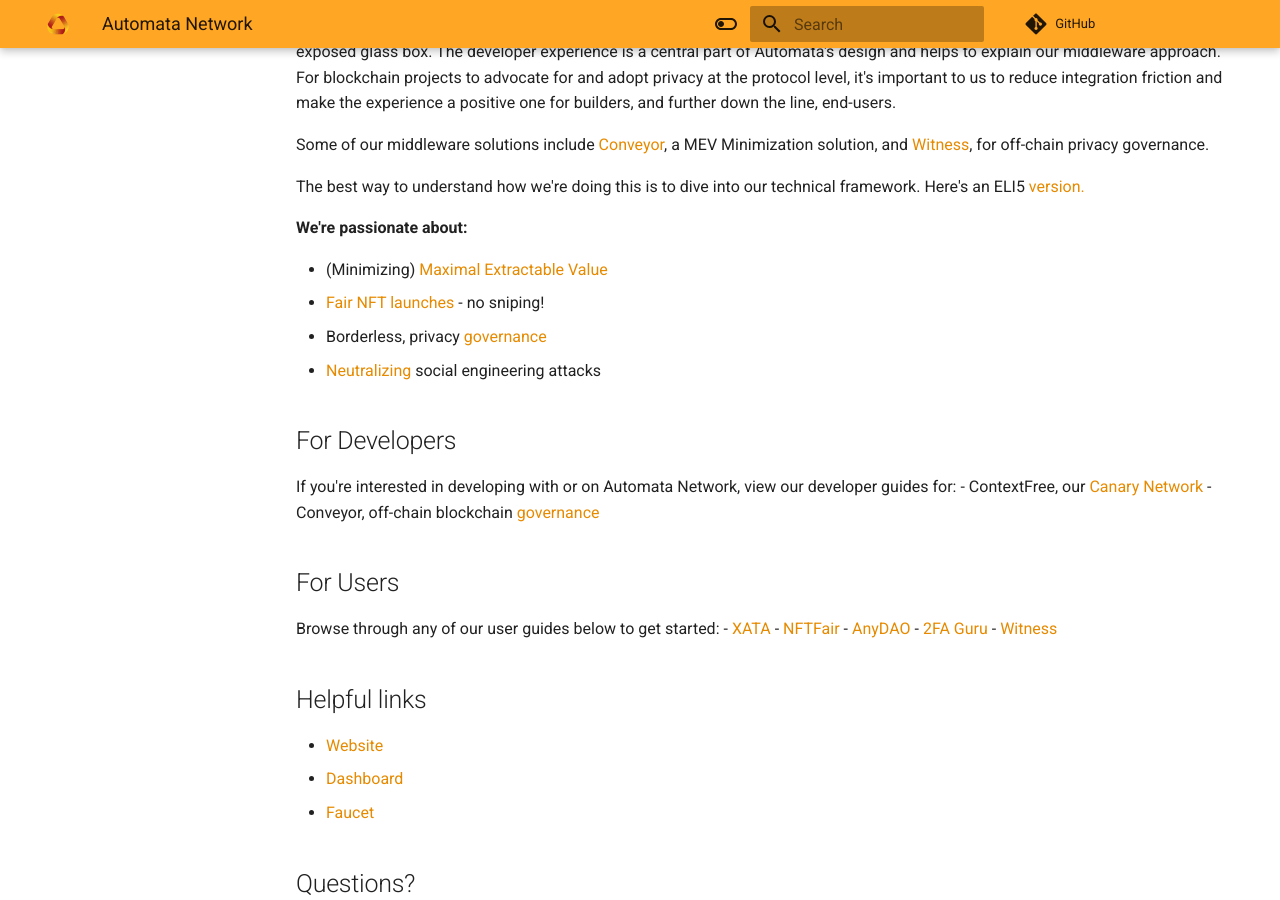
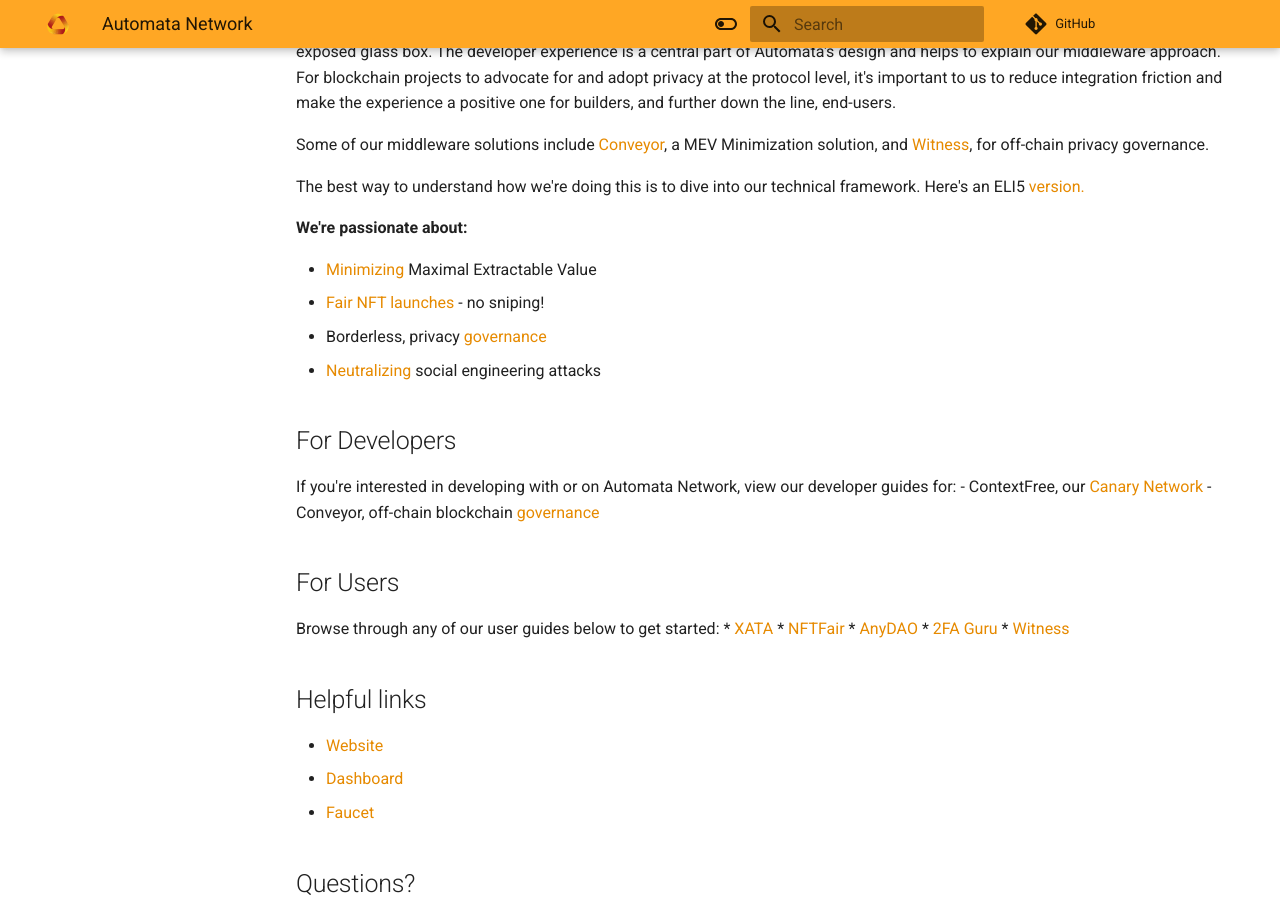
Before and after one commit to automata-network/docs, an MkDocs documentation site: the page built from docs/index.md, in a window 1280 px wide and 900 px high, scrolled down 406 px. Built offline with MkDocs 1.6.1 and Material for MkDocs 9.7.7, drawn with Linux system fonts in a browser that asks for light colours; nearby versions of some CDN libraries; comment, search, counter and statistics services are not loaded; part of the change alters nothing that is shown.

```diff
--- a/docs/index.md
+++ b/docs/index.md
@@ -1,13 +1,13 @@
 # Automata Network
 
-Automata Network is the privacy middleware layer building for a fair Web3. Its core suite of products include [2FA Guru](2fa.guru), [NFTFair](nftfair.app), [AnyDAO](anydao.app) and [XATA](xata.fi) to address perennial issues of exploitation on the blockchain without compromising on security.
+Automata Network is the privacy middleware layer building for a fair Web3. Its core suite of products include [2FA Guru](https://2fa.guru), [NFTFair](https://nftfair.app), [AnyDAO](https://anydao.app) and [XATA](https://xata.fi) to address perennial issues of exploitation on the blockchain without compromising on security.
 
 Some of our key features:
 - Traceless privacy
 - Non-intrusive integration
 - Universal compatibility
 
-Our [Medium](medium.com/atanetwork) is a great introduction to our vision and work.
+Our [Medium](https://medium.com/atanetwork) is a great introduction to our vision and work.
 
 **Overview**
 
@@ -19,7 +19,7 @@ The best way to understand how we're doing this is to dive into our technical fr
 
 **We're passionate about:**
 
-- (Minimizing) [Maximal Extractable Value](./mev/introduction.md)
+- [Minimizing](./xata/introduction.md) Maximal Extractable Value
 - [Fair NFT launches](./nftfair/introduction.md) - no sniping!
 - Borderless, privacy [governance](./anydao/introduction.md)
 - [Neutralizing](./2fa/introduction.md) social engineering attacks
@@ -33,11 +33,11 @@ If you're interested in developing with or on Automata Network, view our develop
 ## For Users
 
 Browse through any of our user guides below to get started:
-- [XATA](https://docs.xata.fi/)
-- [NFTFair](./nftfair/users/activities.md)
-- [AnyDAO](./anydao/guide.md)
-- [2FA Guru](./2fa/users/guide.md)
-- [Witness](./witness/user-guide.md)
+* [XATA](./xata/introduction.md)
+* [NFTFair](./nftfair/users/activities.md)
+* [AnyDAO](./anydao/guide.md)
+* [2FA Guru](./2fa/users/guide.md)
+* [Witness](./witness/user-guide.md)
 
 ## Helpful links
 
```
